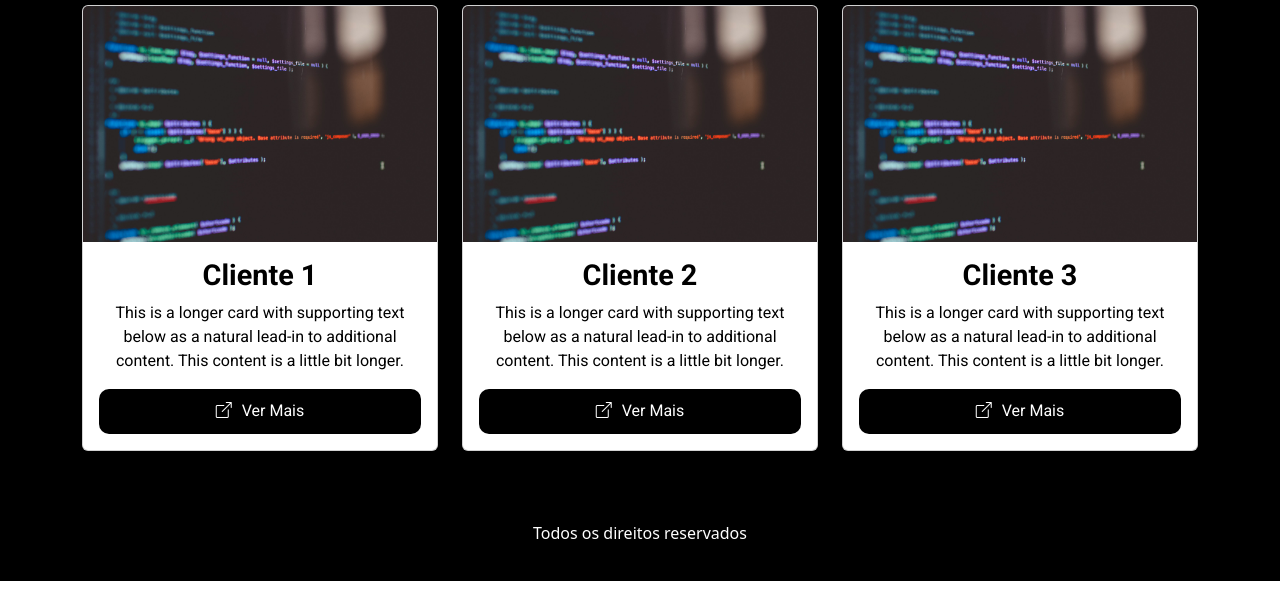
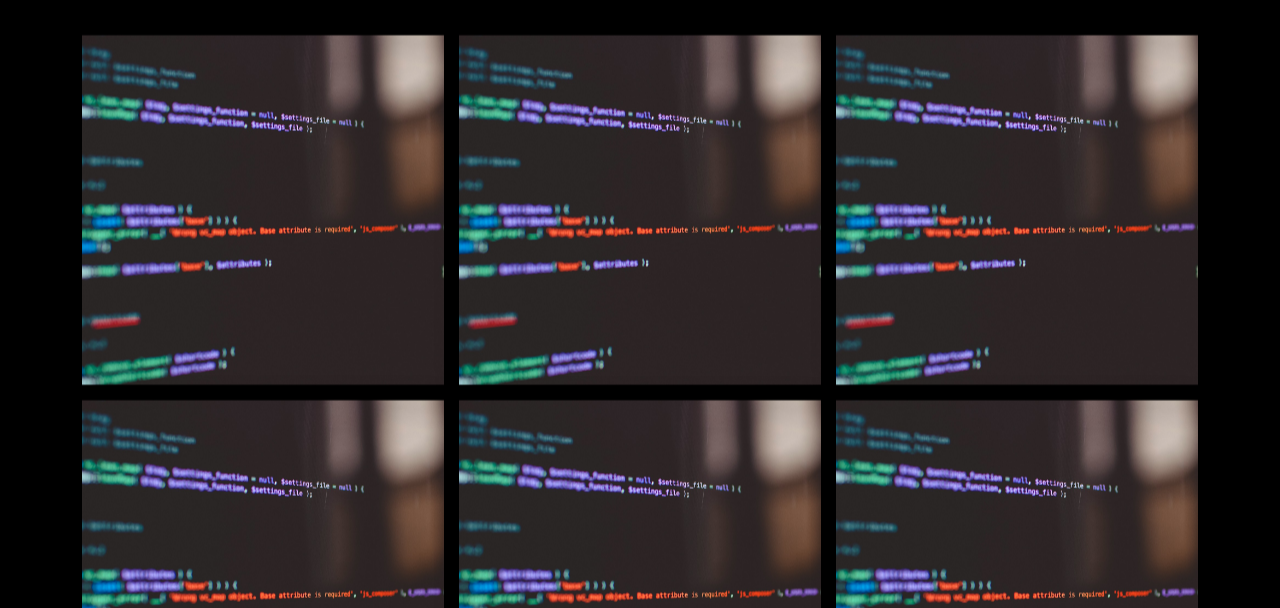
Before and after one commit to rafvmaia/portfolio-gratis, a plain HTML site: page index.html in a window 1280 px wide. Shown: the part 2192-2800 px from the top of the page. Before the commit the page ends 2773 px from the top, so only its background shows below. Drawn offline with nearby package versions, Linux system fonts and the light colour scheme.

Commit message:
Update Portfilio e Inclusão da Animação

```diff
--- a/assets/css/style.css
+++ b/assets/css/style.css
@@ -353,3 +353,113 @@ ul {
     align-items: center;
     justify-content: center;
 }
+
+/* --------------- */
+.wrapper{
+    width: 100%;
+    padding: 30px 0;
+    text-align: center;
+    display: flex;
+    flex-direction: column;
+    align-items: center;
+    justify-content: center;
+}
+.section-header{
+    text-transform: uppercase;
+    line-height: 70px;
+    padding-bottom: 30px;
+    font-size: 50px;
+    color: var(--white-color);
+    letter-spacing: 2px;
+
+}
+.content {
+  padding: 10%;
+  display: flex;
+  flex-direction: column;
+  align-items: center;
+  justify-content: center;
+}
+.content h2 {
+  font-size: 30px;
+  text-transform: uppercase;
+  margin-bottom: 15px;
+  color: var(--white-color);
+}
+.content p {
+  line-height: 1.5;
+  color: var(--white-color);
+}
+.main-content{
+    width: 100%;
+    display: grid;
+    grid-template-columns: repeat(auto-fit, minmax(350px, 1fr));
+    grid-column-gap: 15px;
+}
+.main-content .box{
+    position: relative;
+    cursor: pointer;
+    margin-bottom: 15px;
+    box-shadow: 15px 15px 40px rgba(0, 0, 0, 0.15);
+    height: 350px;
+    overflow: hidden;
+}
+.main-content .box::before{
+    content: '';
+    position: absolute;
+    top: 0;
+    right: 0;
+    width: 5px;
+    height: 100%;
+    transition: all 0.3s ease-in-out;
+}
+.main-content .box:hover:before{
+    top: 0;
+    right: calc(100% - 5px);
+    z-index: 10;
+}
+.main-content .box img{
+    width: 100%;
+    height: 100%;
+    object-fit: cover;
+}
+.main-content .box .img-text {
+	position: absolute;
+    display: flex;
+	justify-content: center;
+	align-items: center;
+	background: rgba(0, 0, 0, 0.9);
+	width: 100%;
+	height: 100%;
+	top: 0;
+	right: 100%;
+	transition: all 0.5s ease-in-out;
+}
+.main-content .box:hover .img-text{
+    top: 0;
+    right: 0;
+}
+
+.btn-geral{
+    background-color: var(--main-color);
+    padding: 10px 20px 11px;
+    text-decoration: none;
+    font-family: var(--font-fam);
+    color: var(--white-color);
+    font-weight: 400;
+    border-radius: 10px;
+    font-size: 1.0rem;
+    transition: background 0.3s ease-in-out;
+    display: flex;
+    align-items: center;
+    justify-content: center;
+    text-transform: capitalize;
+}
+
+.btn-geral:hover{
+    background-color: var(--second-color);
+}
+
+.portfolio i{
+    padding-right: 10px;
+}
--- a/index.html
+++ b/index.html
@@ -43,6 +43,7 @@
     <!-- CSS -->
     <link rel="stylesheet" href="assets/css/style.css">
     <link rel="stylesheet" href="assets/css/responsivo.css">
+    <link rel="stylesheet" href="https://cdnjs.cloudflare.com/ajax/libs/aos/2.3.4/aos.css"/>
     <!-- End CSS -->
 </head>
 <body>
@@ -95,13 +96,13 @@
     <div class="container">
         <div class="row align-items-center">
             <div class="col-md-6 col-12 text-center text-md-start">
-                <h1 class="display-4">Olá, meu nome é Rafael. <br/>
-                Eu sou <span class="destaque">Frontend Developer</span></h1>
-                <p class="lead">Aqui está uma breve descrição do que fazemos.</p>
-                <a href="#sobre" class="btn btn-success btn-lg">Saiba mais</a>
+                <h1 class="display-4" data-aos="zoom-in" data-aos-easing="ease-in-out" data-aos-once="true" data-aos-duration="1000">Olá, meu nome é Rafael. <br/>
+                Eu sou <span class="destaque" data-aos="zoom-in" data-aos-easing="ease-in-out" data-aos-once="true" data-aos-duration="1000">Frontend Developer</span></h1>
+                <p class="lead" data-aos="zoom-in" data-aos-easing="ease-in-out" data-aos-once="true" data-aos-duration="1000">Aqui está uma breve descrição do que fazemos.</p>
+                <a href="#sobre" class="btn btn-success btn-lg" data-aos="fade-down" data-aos-easing="ease-in-out" data-aos-once="true" data-aos-duration="1000">Saiba mais</a>
             </div>
             <div class="col-md-6 col-12 text-center mt-4 mt-md-0">
-                <img src="assets/images/avatar.png" alt="Foto Programador" class="avatar img-fluid">
+                <img src="assets/images/avatar.png" alt="Foto Programador" class="avatar img-fluid" data-aos="fade-down" data-aos-easing="ease-in-out" data-aos-once="true" data-aos-duration="1000">
             </div>
         </div>
     </div>
@@ -116,10 +117,10 @@
         <div class="icon-ntd">
           <!--<img src="icone" alt="NTD Icon" class="ntd">--><i class="bi bi-star text-white"></i>
         </div>
-        <p class="texto-about">
+        <p class="texto-about" data-aos="fade-down" data-aos-easing="ease-in-out" data-aos-once="true" data-aos-duration="1000">
             Quis autem vel eum iure reprehenderit qui in ea voluptate velit esse quam nihil molestiae consequatur, vel illum qui dolorem eum fugiat quo voluptas nulla pariatur.
         </p>
-        <a href="#" class="btn-quote mt-3"> <i class="bi bi-file-text"></i> Download CV</a>
+        <a href="#" class="btn-quote mt-3" data-aos="fade-up" data-aos-easing="ease-in-out" data-aos-once="true" data-aos-duration="1000"> <i class="bi bi-file-text"></i> Download CV</a>
     </div>
 </section>
 
@@ -131,21 +132,21 @@
   <div class="container">
     <h1>Meus Serviços</h1>
     <div class="row">
-      <div class="col">
+      <div class="col" data-aos="fade-down" data-aos-easing="ease-in-out" data-aos-once="true" data-aos-duration="1000">
         <i class="bi bi-pencil"></i>
         <h3>UX|UI Design</h3>
         <p>
           Lorem ipsum dolor sit amet consectetur adipisicing elit. Dicta quas repellendus consectetur dolore velit earum voluptatibus placeat illum, possimus cupiditate. Dignissimos magnam et id. Repellat, quod! Ipsa perspiciatis dolores ut.
         </p>
       </div>
-      <div class="col">
+      <div class="col" data-aos="fade-up" data-aos-easing="ease-in-out" data-aos-once="true" data-aos-duration="1000">
         <i class="bi bi-phone"></i>
         <h3>APP Design</h3>
         <p>
           Lorem ipsum dolor sit amet consectetur adipisicing elit. Dicta quas repellendus consectetur dolore velit earum voluptatibus placeat illum, possimus cupiditate. Dignissimos magnam et id. Repellat, quod! Ipsa perspiciatis dolores ut.
         </p>
       </div>
-      <div class="col">
+      <div class="col" data-aos="fade-down" data-aos-easing="ease-in-out" data-aos-once="true" data-aos-duration="1000">
         <i class="bi bi-globe"></i>
         <h3>SEO Audit</h3>
         <p>
@@ -160,36 +161,69 @@
 
 <!-- Porrfolio -->
   <section class="portfolio">
-    <h1>Meu Portfólio</h1>
+    <h1 data-aos="fade-down" data-aos-easing="ease-in-out" data-aos-once="true" data-aos-duration="1000">Meu Portfólio</h1>
     <div class="container">
-      <div class="row row-cols-1 row-cols-md-3 g-4">
-        <div class="col">
-          <div class="card">
-            <img src="assets/images/bg-hero.jpg" class="card-img-top" alt="...">
-            <div class="card-body">
-              <h5 class="card-title">Cliente 1</h5>
-              <p class="card-text">This is a longer card with supporting text below as a natural lead-in to additional content. This content is a little bit longer.</p>
-              <a href="#" class="btn-portfolio mt-3"> <i class="bi bi-box-arrow-up-right"></i> Ver mais</a>
+      <div class="wrapper">
+        <div class="main-content">
+            <div class="box" data-aos="fade-down" data-aos-easing="ease-in-out" data-aos-once="true" data-aos-duration="1000">
+                <img src="assets/images/bg-hero.jpg" alt="">
+                <div class="img-text">
+                    <div class="content">
+                        <h2>Web Design</h2>
+                    <p>Lorem ipsum dolor sit amet, consectetur adipisicing elit. Quam assumenda nulla aspernatur enim ut, minima.</p>
+                    <a href="#" class="btn-geral mt-3"> <i class="bi bi-box-arrow-up-right"></i> Ver mais</a>
                     </div>
                 </div>
             </div>
-        <div class="col">
-          <div class="card">
-            <img src="assets/images/bg-hero.jpg" class="card-img-top" alt="...">
-            <div class="card-body">
-              <h5 class="card-title">Cliente 2</h5>
-              <p class="card-text">This is a longer card with supporting text below as a natural lead-in to additional content. This content is a little bit longer.</p>
-              <a href="#" class="btn-portfolio mt-3"> <i class="bi bi-box-arrow-up-right"></i> Ver mais</a>
+            <div class="box" data-aos="fade-up" data-aos-easing="ease-in-out" data-aos-once="true" data-aos-duration="1000">
+                <img src="assets/images/bg-hero.jpg" alt="">
+                <div class="img-text">
+                    <div class="content">
+                        <h2>Photoshop</h2>
+                    <p>Lorem ipsum dolor sit amet, consectetur adipisicing elit. Quam assumenda nulla aspernatur enim ut, minima.</p>
+                    <a href="#" class="btn-geral mt-3"> <i class="bi bi-box-arrow-up-right"></i> Ver mais</a>
                     </div>
                 </div>
             </div>
-        <div class="col">
-          <div class="card">
-            <img src="assets/images/bg-hero.jpg" class="card-img-top" alt="...">
-            <div class="card-body">
-              <h5 class="card-title">Cliente 3</h5>
-              <p class="card-text">This is a longer card with supporting text below as a natural lead-in to additional content. This content is a little bit longer.</p>
-              <a href="#" class="btn-portfolio mt-3"> <i class="bi bi-box-arrow-up-right"></i> Ver mais</a>
+            <div class="box" data-aos="fade-down" data-aos-easing="ease-in-out" data-aos-once="true" data-aos-duration="1000">
+                <img src="assets/images/bg-hero.jpg" alt="">
+                <div class="img-text">
+                    <div class="content">
+                        <h2>ui/ux design</h2>
+                    <p>Lorem ipsum dolor sit amet, consectetur adipisicing elit. Quam assumenda nulla aspernatur enim ut, minima.</p>
+                    <a href="#" class="btn-geral mt-3"> <i class="bi bi-box-arrow-up-right"></i> Ver mais</a>
+                    </div>
+                </div>
+            </div>
+
+            <div class="box" data-aos="fade-up" data-aos-easing="ease-in-out" data-aos-once="true" data-aos-duration="1000">
+                <img src="assets/images/bg-hero.jpg" alt="">
+                <div class="img-text">
+                    <div class="content">
+                        <h2>Photography</h2>
+                    <p>Lorem ipsum dolor sit amet, consectetur adipisicing elit. Quam assumenda nulla aspernatur enim ut, minima.</p>
+                    <a href="#" class="btn-geral mt-3"> <i class="bi bi-box-arrow-up-right"></i> Ver mais</a>
+                    </div>
+                </div>
+            </div>
+            <div class="box" data-aos="fade-down" data-aos-easing="ease-in-out" data-aos-once="true" data-aos-duration="1000">
+                <img src="assets/images/bg-hero.jpg" alt="">
+                <div class="img-text">
+                    <div class="content">
+                        <h2>crafting</h2>
+                    <p>Lorem ipsum dolor sit amet, consectetur adipisicing elit. Quam assumenda nulla aspernatur enim ut, minima.</p>
+                    <a href="#" class="btn-geral mt-3"> <i class="bi bi-box-arrow-up-right"></i> Ver mais</a>
+                    </div>
+                </div>
+            </div>
+            <div class="box" data-aos="fade-up" data-aos-easing="ease-in-out" data-aos-once="true" data-aos-duration="1000">
+                <img src="assets/images/bg-hero.jpg" alt="">
+                <div class="img-text">
+                    <div class="content">
+                        <h2>Marketing</h2>
+                    <p>Lorem ipsum dolor sit amet, consectetur adipisicing elit. Quam assumenda nulla aspernatur enim ut, minima.</p>
+                    <a href="#" class="btn-geral mt-3"> <i class="bi bi-box-arrow-up-right"></i> Ver mais</a>
+                    </div>
                 </div>
             </div>
         </div>
@@ -215,5 +249,13 @@
 <!-- Script JS -->
 <script src="assets/js/script.js"></script>
 <!-- End Script JS -->
+
+ <!-- Animation-->
+ <script src="https://cdnjs.cloudflare.com/ajax/libs/aos/2.3.4/aos.js"></script>
+ <script>
+   AOS.init();
+ </script>
+ <!--End Animation-->
+
 </body>
 </html>
```
Lines whose indentation alone changed are shown as unchanged.
